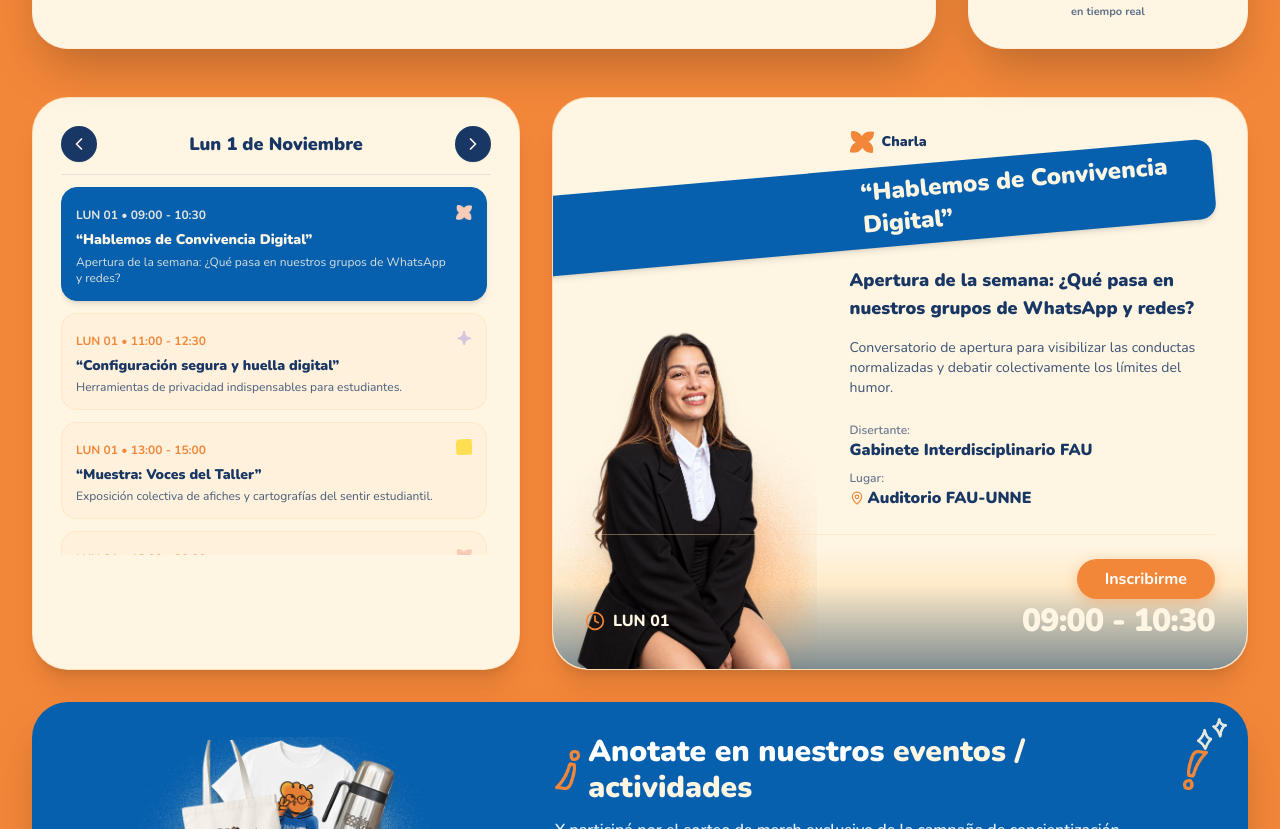
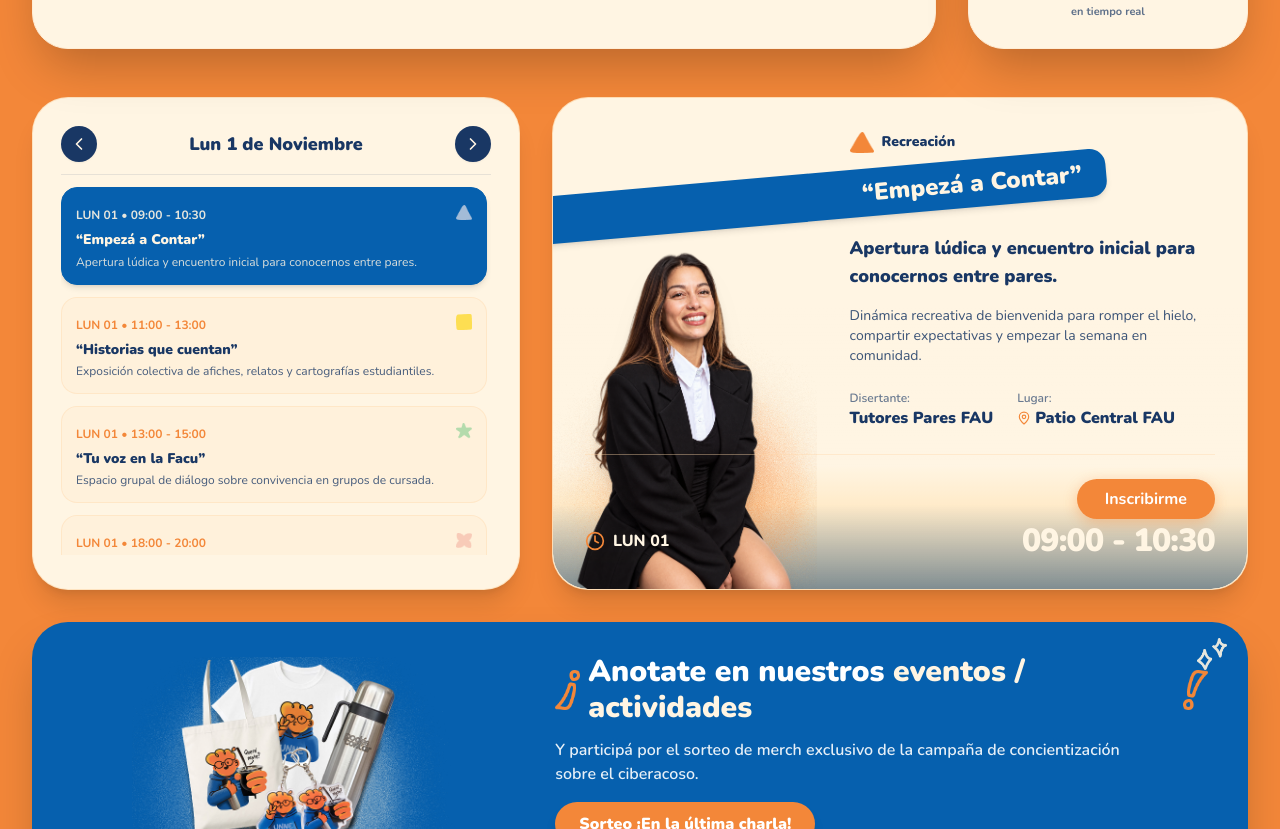
Before and after one commit to JJoelM/landing-page-podes-contar, a React (Vite) app: page / in a window 1280 px wide. Shown: the part 3000-3829 px from the top of the page. Built offline with nearby package versions, Linux system fonts and the light colour scheme; the HTML template or start-up script is replaced by a standard one.

Commit message:
data: actualizar cronograma oficial con horarios y categorías exactas de los 5 días

```diff
--- a/src/data/schedule.js
+++ b/src/data/schedule.js
@@ -1,9 +1,9 @@
 export const categories = [
-  { id: 'charla', label: 'Charla', count: 6, color: '#0660AE', bg: '#F8CBB8', border: '#F8CBB8', icon: 'flower' },
+  { id: 'charla', label: 'Charla', count: 4, color: '#0660AE', bg: '#F8CBB8', border: '#F8CBB8', icon: 'flower' },
   { id: 'exposicion', label: 'Exposición', count: 2, color: '#0660AE', bg: '#FDDE52', border: '#FDDE52', icon: 'square' },
   { id: 'taller', label: 'Taller', count: 5, color: '#0660AE', bg: '#D4C6E0', border: '#D4C6E0', icon: 'sparkle' },
   { id: 'grupal', label: 'Actividad Grupal', count: 4, color: '#0660AE', bg: '#B4DBAC', border: '#B4DBAC', icon: 'star' },
-  { id: 'recreacion', label: 'Recreación', count: 3, color: '#0660AE', bg: '#A3BBD7', border: '#A3BBD7', icon: 'triangle' },
+  { id: 'recreacion', label: 'Recreación', count: 5, color: '#0660AE', bg: '#A3BBD7', border: '#A3BBD7', icon: 'triangle' },
 ];
 
 export const days = [
@@ -19,17 +19,17 @@ export const timelineHours = [
 ];
 
 export const scheduleItems = [
-  // Lunes 01
+  // Día 1 — Lunes 1
   {
     id: 'act-lun-1',
     dayId: 'lun-01',
-    title: 'Hablemos de Convivencia Digital',
-    subtitle: 'Apertura de la semana: ¿Qué pasa en nuestros grupos de WhatsApp y redes?',
-    description: 'Conversatorio de apertura para visibilizar las conductas normalizadas y debatir colectivamente los límites del humor.',
-    category: 'charla',
-    categoryLabel: 'Charla',
-    speaker: 'Gabinete Interdisciplinario FAU',
-    location: 'Auditorio FAU-UNNE',
+    title: 'Empezá a Contar',
+    subtitle: 'Apertura lúdica y encuentro inicial para conocernos entre pares.',
+    description: 'Dinámica recreativa de bienvenida para romper el hielo, compartir expectativas y empezar la semana en comunidad.',
+    category: 'recreacion',
+    categoryLabel: 'Recreación',
+    speaker: 'Tutores Pares FAU',
+    location: 'Patio Central FAU',
     time: '09:00 - 10:30',
     startHour: 9,
     endHour: 10.5,
@@ -37,27 +37,27 @@ export const scheduleItems = [
   {
     id: 'act-lun-2',
     dayId: 'lun-01',
-    title: 'Configuración segura y huella digital',
-    subtitle: 'Herramientas de privacidad indispensables para estudiantes.',
-    description: 'Aprende a proteger tus datos personales, controlar quién ve tus perfiles y configurar doble factor.',
-    category: 'taller',
-    categoryLabel: 'Taller',
-    speaker: 'Equipo Técnico UNNE',
-    location: 'Aula de Informática 3',
-    time: '11:00 - 12:30',
+    title: 'Historias que cuentan',
+    subtitle: 'Exposición colectiva de afiches, relatos y cartografías estudiantiles.',
+    description: 'Recorrido visual por producciones que visibilizan vivencias cotidianas en entornos digitales universitarios.',
+    category: 'exposicion',
+    categoryLabel: 'Exposición',
+    speaker: 'Cátedras de Diseño y Morfología',
+    location: 'Hall Central FAU',
+    time: '11:00 - 13:00',
     startHour: 11,
-    endHour: 12.5,
+    endHour: 13,
   },
   {
     id: 'act-lun-3',
     dayId: 'lun-01',
-    title: 'Muestra: Voces del Taller',
-    subtitle: 'Exposición colectiva de afiches y cartografías del sentir estudiantil.',
-    description: 'Recorrido visual por trabajos de cátedras de Diseño Gráfico que reflexionan sobre el respeto.',
-    category: 'exposicion',
-    categoryLabel: 'Exposición',
-    speaker: 'Cátedras de Diseño y Morfología',
-    location: 'Hall Central FAU',
+    title: 'Tu voz en la Facu',
+    subtitle: 'Espacio grupal de diálogo sobre convivencia en grupos de cursada.',
+    description: 'Actividad participativa para poner en palabras lo que pasa en los grupos de WhatsApp y construir acuerdos de cuidado.',
+    category: 'grupal',
+    categoryLabel: 'Actividad Grupal',
+    speaker: 'Gabinete Interdisciplinario FAU',
+    location: 'SUM FAU',
     time: '13:00 - 15:00',
     startHour: 13,
     endHour: 15,
@@ -65,25 +65,25 @@ export const scheduleItems = [
   {
     id: 'act-lun-4',
     dayId: 'lun-01',
-    title: 'Violencia de género digital y Ley Olimpia',
-    subtitle: 'Marcos legales vigentes en Argentina y canales institucionales de denuncia.',
-    description: 'Análisis de casos y aplicación de la Ley 27.736 para erradicar la violencia digital.',
+    title: 'La Facu cuenta',
+    subtitle: 'Charla institucional sobre prevención, acompañamiento y redes de apoyo.',
+    description: 'Presentación de los canales de contención, protocolos vigentes y herramientas para no atravesar situaciones de acoso en soledad.',
     category: 'charla',
     categoryLabel: 'Charla',
-    speaker: 'Comité de Género y Asesoría Legal',
-    location: 'Aula Magna',
+    speaker: 'Secretaría de Asuntos Estudiantiles',
+    location: 'Auditorio FAU-UNNE',
     time: '18:00 - 20:00',
     startHour: 18,
     endHour: 20,
   },
 
-  // Martes 02
+  // Día 2 — Martes 2
   {
     id: 'act-mar-1',
     dayId: 'mar-02',
-    title: 'Hostigamiento en grupos de cursada',
-    subtitle: '¿Cuándo un grupo de estudio se vuelve un lugar hostil?',
-    description: 'Claves para identificar dinámicas de exclusión, burlas silenciosas y rumores que afectan el rendimiento académico.',
+    title: 'Diseñar cuidando',
+    subtitle: 'Cómo crear entornos académicos y digitales más empáticos.',
+    description: 'Charla orientada a reflexionar sobre el rol de la comunicación, la crítica constructiva y el respeto en talleres y entregas.',
     category: 'charla',
     categoryLabel: 'Charla',
     speaker: 'Lic. Mariano Delgado',
@@ -95,35 +95,77 @@ export const scheduleItems = [
   {
     id: 'act-mar-2',
     dayId: 'mar-02',
-    title: 'Diseño para el Cuidado Comunitario',
-    subtitle: 'Proyectos aplicados de señalética y campañas empáticas.',
-    description: 'Galería de prototipos realizados por estudiantes de Diseño Industrial y Gráfico.',
-    category: 'exposicion',
-    categoryLabel: 'Exposición',
+    title: 'Dejá tu huella',
+    subtitle: 'Dinámica grupal sobre huella digital y cuidado mutuo en redes.',
+    description: 'Actividad colaborativa para repensar lo que compartimos en línea y dejar mensajes positivos en la facultad.',
+    category: 'grupal',
+    categoryLabel: 'Actividad Grupal',
     speaker: 'Tutores Pares y Docentes',
     location: 'Patio de Madera',
-    time: '12:30 - 14:30',
-    startHour: 12.5,
-    endHour: 14.5,
+    time: '12:00 - 14:00',
+    startHour: 12,
+    endHour: 14,
   },
   {
     id: 'act-mar-3',
     dayId: 'mar-02',
-    title: 'Estrategias de mediación entre pares',
-    subtitle: 'Cómo intervenir como espectador activo y frenar la agresión.',
-    description: 'Simulación de situaciones cotidianas y técnicas de desescalada de conflictos.',
+    title: 'Contalo con tus manos',
+    subtitle: 'Taller creativo de expresión gráfica y afiches contra el ciberacoso.',
+    description: 'Producción colectiva de piezas visuales y stickers con mensajes de acompañamiento entre estudiantes.',
+    category: 'taller',
+    categoryLabel: 'Taller',
+    speaker: 'Equipo de Diseño FAU',
+    location: 'Taller 4',
+    time: '14:00 - 16:30',
+    startHour: 14,
+    endHour: 16.5,
+  },
+  {
+    id: 'act-mar-4',
+    dayId: 'mar-02',
+    title: 'Cambiando el guión',
+    subtitle: 'Estrategias de mediación e intervención frente a situaciones hostiles.',
+    description: 'Taller práctico con role-playing para aprender a intervenir como espectador activo y frenar agresiones en línea.',
     category: 'taller',
     categoryLabel: 'Taller',
     speaker: 'Equipo de Tutores Pares SAE',
     location: 'Aula 8',
-    time: '15:30 - 18:30',
-    startHour: 15.5,
-    endHour: 18.5,
+    time: '17:00 - 20:00',
+    startHour: 17,
+    endHour: 20,
   },
 
-  // Miércoles 03
+  // Día 3 — Miércoles 3
   {
     id: 'act-mie-1',
+    dayId: 'mie-03',
+    title: 'Ideas que Cuentan',
+    subtitle: 'Competencia creativa intercarreras contra el ciberacoso.',
+    description: 'Actividad grupal donde las tres carreras proponen prototipos, campañas e ideas rápidas de apoyo directo.',
+    category: 'grupal',
+    categoryLabel: 'Actividad Grupal',
+    speaker: 'Mentoras invitadas de Innovación',
+    location: 'SUM FAU',
+    time: '09:00 - 12:30',
+    startHour: 9,
+    endHour: 12.5,
+  },
+  {
+    id: 'act-mie-2',
+    dayId: 'mie-03',
+    title: 'Contás con la Facu',
+    subtitle: 'Jornada recreativa con juegos, mateada y stands de bienestar.',
+    description: 'Espacio distendido en el patio para compartir entre estudiantes y acercarse a los equipos de acompañamiento.',
+    category: 'recreacion',
+    categoryLabel: 'Recreación',
+    speaker: 'Agrupaciones Estudiantiles FAU',
+    location: 'Patio Central',
+    time: '13:00 - 15:00',
+    startHour: 13,
+    endHour: 15,
+  },
+  {
+    id: 'act-mie-3',
     dayId: 'mie-03',
     title: 'Eso no es humor',
     subtitle: '¿Qué es el acoso digital y cómo documentar pruebas de manera segura?',
@@ -132,60 +174,32 @@ export const scheduleItems = [
     categoryLabel: 'Taller',
     speaker: 'Gabinete Interdisciplinario & SAE',
     location: 'Aula Magna',
-    time: '09:00 - 11:30',
-    startHour: 9,
-    endHour: 11.5,
-  },
-  {
-    id: 'act-mie-2',
-    dayId: 'mie-03',
-    title: 'Ideathón express',
-    subtitle: 'Competencia creativa intercarreras contra el ciberacoso.',
-    description: 'Propuesta de prototipos rápidos, memes de concientización y herramientas de apoyo directo.',
-    category: 'grupal',
-    categoryLabel: 'Actividad Grupal',
-    speaker: 'Mentoras invitadas de Innovación',
-    location: 'SUM FAU',
-    time: '09:00 - 13:00',
-    startHour: 9,
-    endHour: 13,
-  },
-  {
-    id: 'act-mie-3',
-    dayId: 'mie-03',
-    title: 'Huella digital y cancelación comunitaria',
-    subtitle: 'El impacto psicológico de los linchamientos digitales en la vida universitaria.',
-    description: 'Reflexión sobre las consecuencias emocionales y académicas del escrache sin derecho a réplica.',
-    category: 'charla',
-    categoryLabel: 'Charla',
-    speaker: 'Equipo de Salud Mental UNNE',
-    location: 'Auditorio FAU-UNNE',
-    time: '14:00 - 16:30',
-    startHour: 14,
-    endHour: 16.5,
+    time: '15:00 - 17:30',
+    startHour: 15,
+    endHour: 17.5,
   },
   {
     id: 'act-mie-4',
     dayId: 'mie-03',
-    title: 'Mural colaborativo de apoyo',
-    subtitle: 'Intervención artística colectiva en el patio de la facultad.',
-    description: 'Pintura y mensajes positivos para transformar el espacio físico en un recordatorio de empatía.',
-    category: 'recreacion',
-    categoryLabel: 'Recreación',
-    speaker: 'Agrupaciones Estudiantiles FAU',
-    location: 'Patio Central',
-    time: '17:00 - 19:30',
-    startHour: 17,
-    endHour: 19.5,
+    title: 'El Pitch del cambio',
+    subtitle: 'Muestra y presentación de los proyectos surgidos en la jornada.',
+    description: 'Exposición abierta de las propuestas estudiantiles desarrolladas para mejorar la convivencia digital universitaria.',
+    category: 'exposicion',
+    categoryLabel: 'Exposición',
+    speaker: 'Jurado Interdisciplinario',
+    location: 'Hall Central FAU',
+    time: '18:00 - 20:00',
+    startHour: 18,
+    endHour: 20,
   },
 
-  // Jueves 04
+  // Día 4 — Jueves 4
   {
     id: 'act-jue-1',
     dayId: 'jue-04',
     title: 'Detrás del chiste',
     subtitle: 'El acoso disfrazado de crítica: el feedback académico frente a la burla, la difamación y hostigamiento.',
-    description: 'Te invitamos a una charla con la psicóloga para hablar sobre como identificar que es acoso y que es una crítica constructiva.',
+    description: 'Te invitamos a una charla con la psicóloga para hablar sobre cómo identificar qué es acoso y qué es una crítica constructiva.',
     category: 'charla',
     categoryLabel: 'Charla',
     speaker: 'Sofía Calvoe',
@@ -201,10 +215,10 @@ export const scheduleItems = [
     dayId: 'jue-04',
     title: 'Contar hace la diferencia',
     subtitle: '¿Qué te gustaría cambiar de nuestras redes sociales?',
-    description: 'Espacio de intercambio para debatir el uso responsable de cuentas de confesiones y grupos masivos.',
-    category: 'taller',
-    categoryLabel: 'Taller',
-    speaker: 'Tutores Pares FAU',
+    description: 'Charla abierta para debatir sobre el uso responsable de cuentas de confesiones, memes y grupos masivos.',
+    category: 'charla',
+    categoryLabel: 'Charla',
+    speaker: 'Equipo de Salud Mental UNNE',
     location: 'Aula 14',
     time: '12:00 - 14:30',
     startHour: 12,
@@ -213,57 +227,43 @@ export const scheduleItems = [
   {
     id: 'act-jue-3',
     dayId: 'jue-04',
-    title: 'Encuentro de puffs',
+    title: 'Entre Nos',
     subtitle: 'Conversatorio íntimo y espacio seguro para compartir vivencias.',
-    description: 'Encuentro con dinámica circular y moderación psicológica para desahogarse y recibir contención de pares.',
+    description: 'Encuentro grupal con dinámica circular y moderación psicológica para escucharse y recibir contención de pares.',
     category: 'grupal',
     categoryLabel: 'Actividad Grupal',
     speaker: 'Gabinete Interdisciplinario',
     location: 'Espacio de Bienestar Estudiantil',
-    time: '13:00 - 15:00',
-    startHour: 13,
-    endHour: 15,
+    time: '15:00 - 17:00',
+    startHour: 15,
+    endHour: 17,
   },
   {
     id: 'act-jue-4',
     dayId: 'jue-04',
-    title: 'Primeros auxilios psicológicos digitales',
-    subtitle: 'Qué hacer en los primeros 30 minutos tras sufrir un ataque online.',
-    description: 'Protocolo paso a paso: a quién recurrir, cómo resguardar tu bienestar mental y dónde pedir apoyo formal.',
+    title: 'No mires para otro lado',
+    subtitle: 'Primeros auxilios psicológicos digitales y pasos para actuar.',
+    description: 'Taller práctico sobre a quién recurrir, cómo resguardar tu bienestar emocional y cómo acompañar a un compañero.',
     category: 'taller',
     categoryLabel: 'Taller',
     speaker: 'Lic. Florencia Romero',
     location: 'Aula Magna',
-    time: '15:30 - 17:30',
-    startHour: 15.5,
-    endHour: 17.5,
-  },
-  {
-    id: 'act-jue-5',
-    dayId: 'jue-04',
-    title: 'Círculo de escucha activa',
-    subtitle: 'Dinámica de apoyo emocional entre estudiantes de primeros y últimos años.',
-    description: 'Espacio guiado para compartir temores, frustraciones y formas de acompañarse en las entregas.',
-    category: 'grupal',
-    categoryLabel: 'Actividad Grupal',
-    speaker: 'Tutores Pares FAU',
-    location: 'SUM de Diseño',
     time: '17:30 - 20:00',
     startHour: 17.5,
     endHour: 20,
   },
 
-  // Viernes 05
+  // Día 5 — Viernes 5
   {
     id: 'act-vie-1',
     dayId: 'vie-05',
-    title: 'Construyendo una FAU segura y empática',
-    subtitle: 'Conclusiones y presentación de propuestas de las jornadas.',
-    description: 'Mesa redonda con autoridades de la facultad, docentes, no docentes y centros de estudiantes.',
-    category: 'charla',
-    categoryLabel: 'Charla',
-    speaker: 'Autoridades FAU & SAE',
-    location: 'Auditorio FAU-UNNE',
+    title: 'Quienes Suman Cuentan',
+    subtitle: 'Mañana recreativa de integración entre estudiantes de todos los años.',
+    description: 'Actividades lúdicas en equipo para fortalecer vínculos y celebrar la participación colectiva.',
+    category: 'recreacion',
+    categoryLabel: 'Recreación',
+    speaker: 'Tutores Pares FAU',
+    location: 'Patio Central FAU',
     time: '09:00 - 11:30',
     startHour: 9,
     endHour: 11.5,
@@ -271,23 +271,37 @@ export const scheduleItems = [
   {
     id: 'act-vie-2',
     dayId: 'vie-05',
-    title: 'Premiación de proyectos del Ideathón',
-    subtitle: 'Presentación final de las propuestas estudiantiles y entrega de reconocimientos.',
-    description: 'Exposición ante jurado interfacultades de las soluciones seleccionadas para su implementación en 2027.',
-    category: 'grupal',
-    categoryLabel: 'Actividad Grupal',
-    speaker: 'Jurado Interdisciplinario',
-    location: 'Aula Magna',
-    time: '13:00 - 15:30',
-    startHour: 13,
-    endHour: 15.5,
+    title: 'Contamos con vos',
+    subtitle: 'Encuentro recreativo con música, juegos y cabina de mensajes positivos.',
+    description: 'Espacio relajado al mediodía para compartir con compañeros y sumarse al muro de compromisos de convivencia.',
+    category: 'recreacion',
+    categoryLabel: 'Recreación',
+    speaker: 'Comunidad FAU UNNE',
+    location: 'Patio de Madera',
+    time: '12:00 - 14:30',
+    startHour: 12,
+    endHour: 14.5,
   },
   {
     id: 'act-vie-3',
     dayId: 'vie-05',
-    title: '¡After Class!',
-    subtitle: '¡Acompañanos en una tarde para compartir buenos momentos!',
-    description: 'Cierre festivo y distendido: merienda compartida, música acústica, stands interactivos y sorteo para inscriptos.',
+    title: 'Tu bienestar cuenta',
+    subtitle: 'Taller de autocuidado digital, desconexión y salud mental universitaria.',
+    description: 'Herramientas prácticas para poner límites saludables en redes y cuidar tu energía durante la cursada.',
+    category: 'taller',
+    categoryLabel: 'Taller',
+    speaker: 'Equipo de Salud Mental UNNE',
+    location: 'SUM de Diseño',
+    time: '15:00 - 17:00',
+    startHour: 15,
+    endHour: 17,
+  },
+  {
+    id: 'act-vie-4',
+    dayId: 'vie-05',
+    title: '¡Siempre Podés Contar!',
+    subtitle: 'Cierre de la semana, merienda compartida y sorteo de merch exclusivo.',
+    description: 'Gran encuentro de cierre con música en vivo, agradecimientos y el sorteo entre todas las personas inscriptas.',
     category: 'recreacion',
     categoryLabel: 'Recreación',
     speaker: 'Comunidad FAU UNNE',
```
